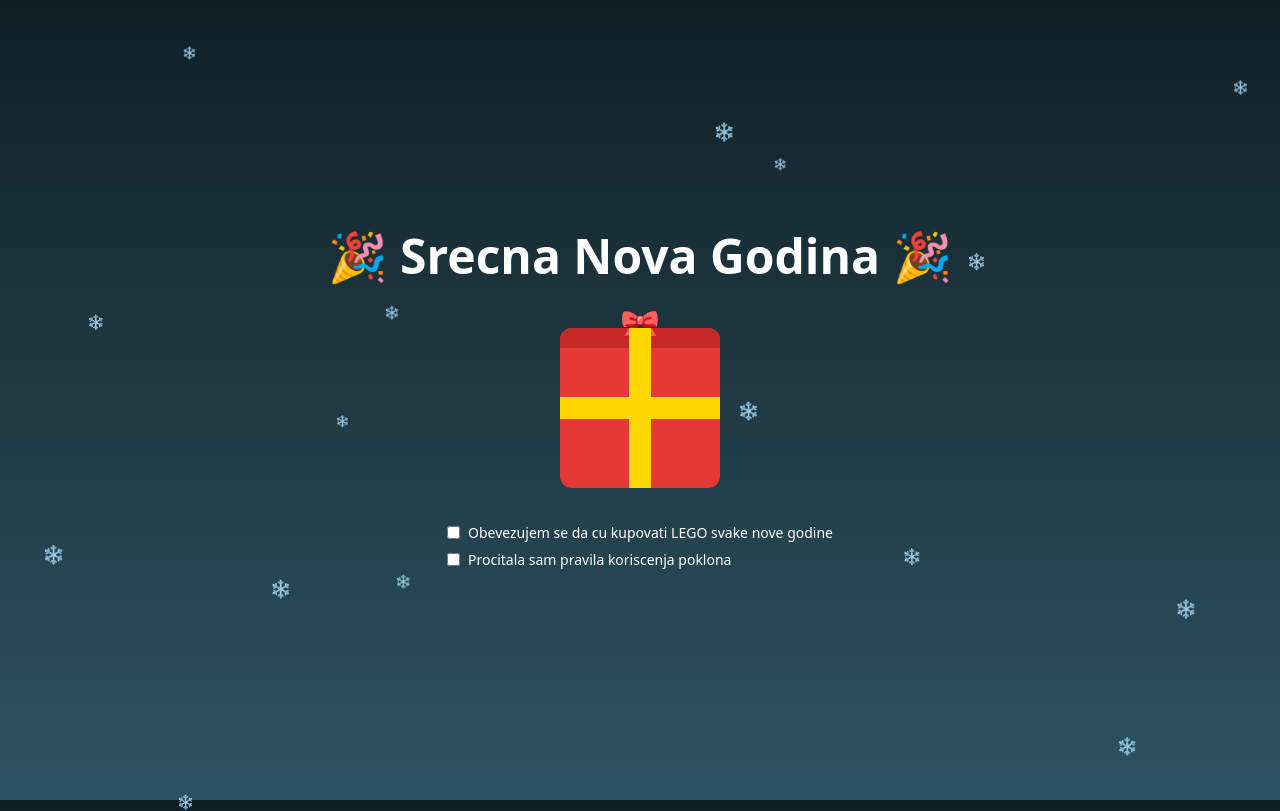
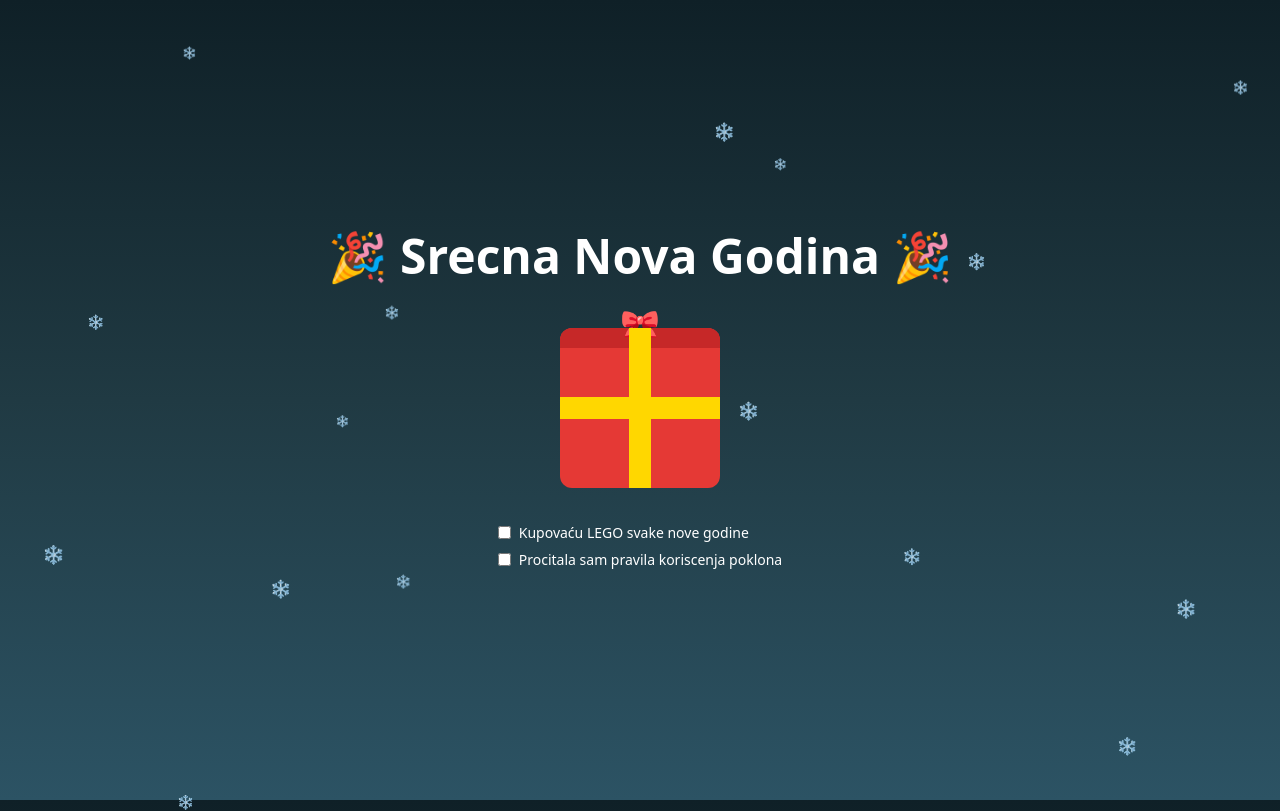
Before and after one commit to dodjikodkize/kaca-new-year-gift, a plain HTML site: page index.html in a window 1280 px wide. Drawn offline with Linux system fonts and the light colour scheme.

Commit message:
Update index.html

```diff
--- a/index.html
+++ b/index.html
@@ -188,7 +188,7 @@ h1 {
   <div class="checks">
     <label>
       <input type="checkbox" id="terms">
-      Obevezujem se da cu kupovati LEGO svake nove godine
+      Kupovaću LEGO svake nove godine
     </label>
     <label>
       <input type="checkbox" id="newsletter">
```
